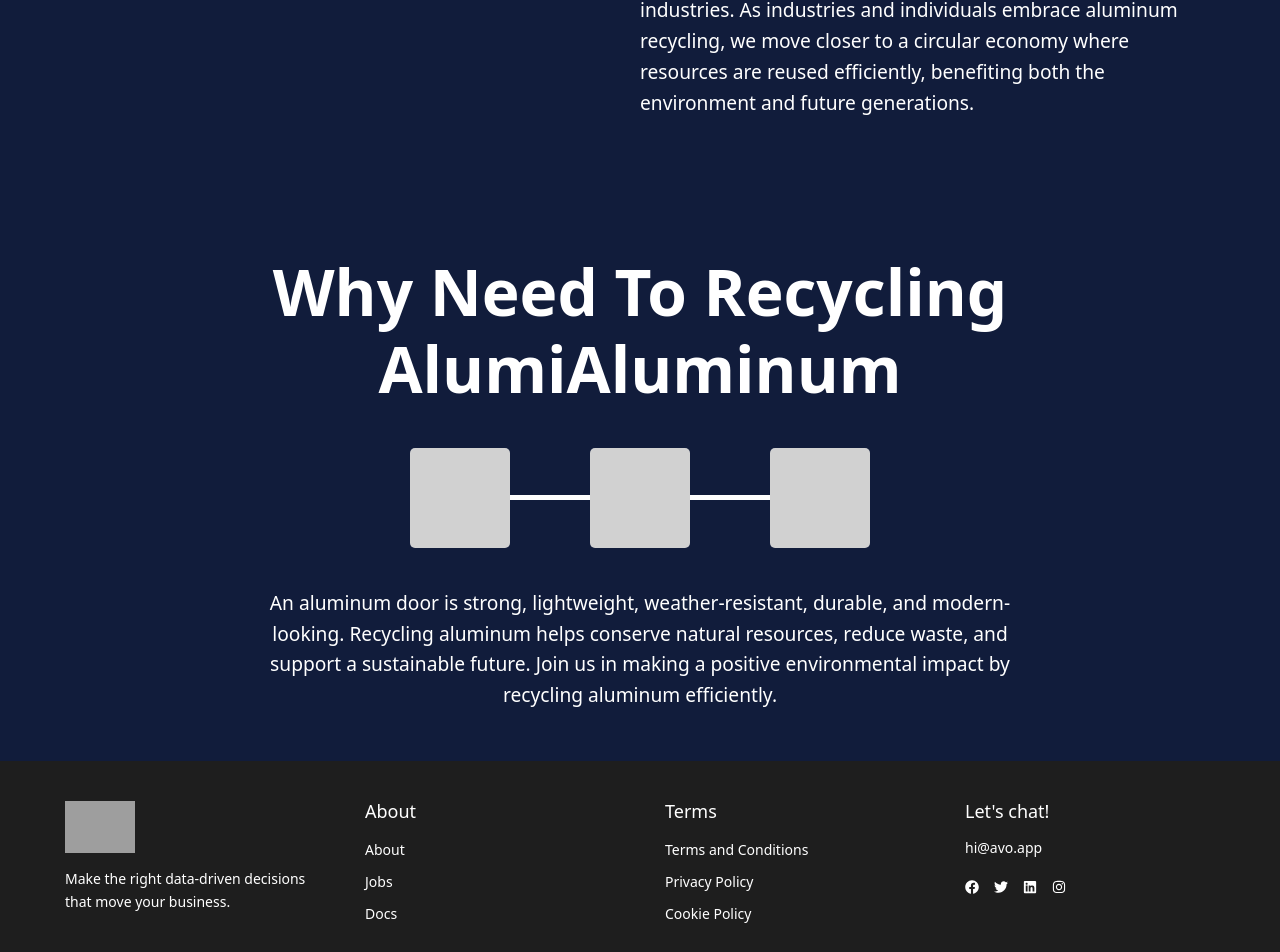
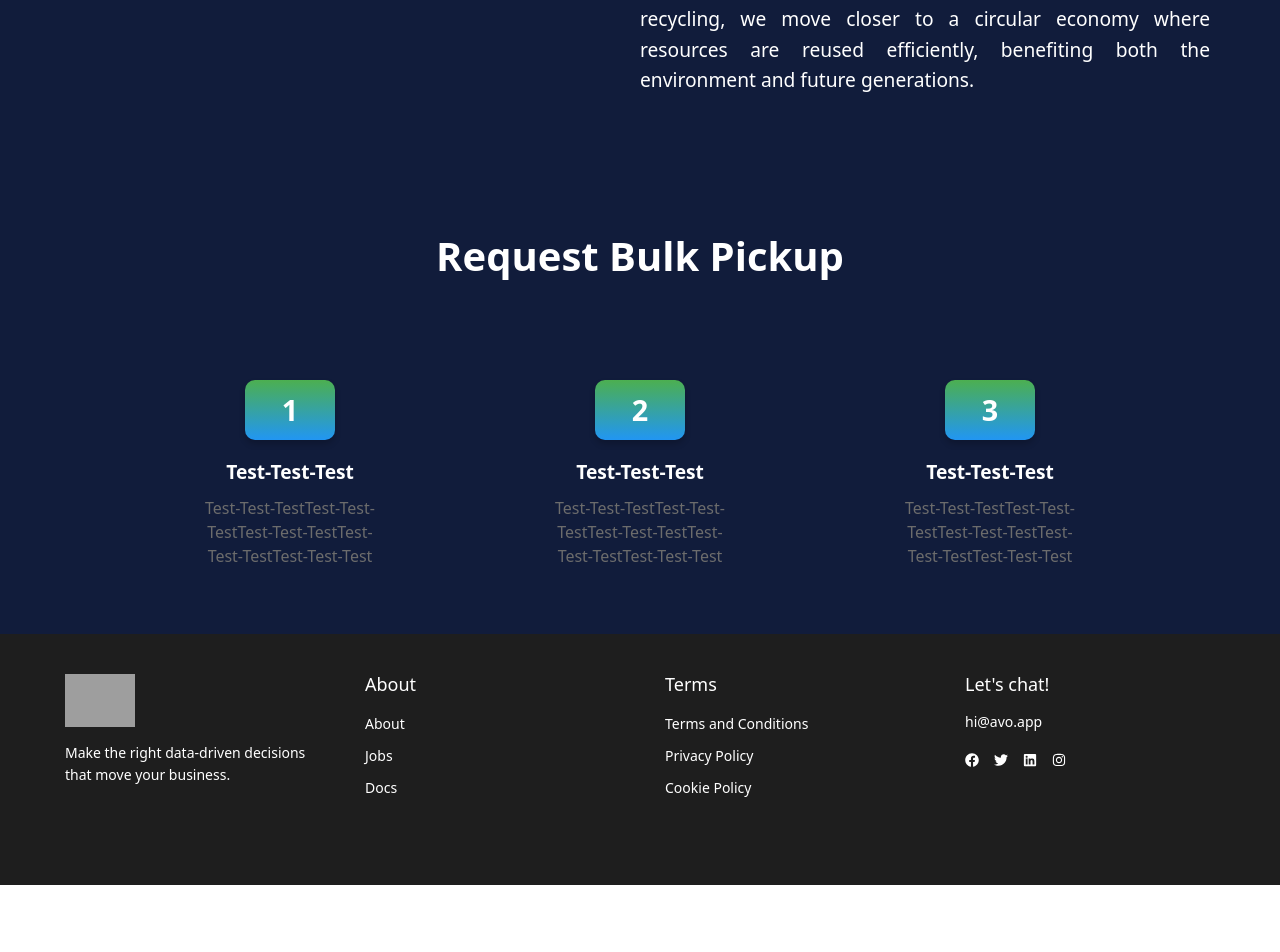
Before and after one commit to Avish-Madushanka/N-Aluminium, a React (Vite) app: page /AboutUs in a window 1280 px wide. Shown: the part 1104-2056 px from the top of the page. After the commit the page ends 1989 px from the top, so only its background shows below. Built offline with nearby package versions, Linux system fonts and the light colour scheme; grey boxes are pictures that could not be loaded.

Commit message:
update About us des 2

```diff
--- a/src/Components/AboutUs/AboutUSDes.css
+++ b/src/Components/AboutUs/AboutUSDes.css
@@ -35,6 +35,7 @@
 .ABdescription {
   font-size: 1.2rem;
   line-height: 1.6;
+  text-align: justify;
 }
 
 
--- a/src/Components/AboutUs/AboutUSDes2.css
+++ b/src/Components/AboutUs/AboutUSDes2.css
@@ -1,55 +1,69 @@
-.recycling-container {
+.bulk-container {
     text-align: center;
-    background-color: #111c3b; /* Dark blue background */
-    color: white;
     padding: 50px;
+    background-color: #111c3b;
   }
 
-  .title {
+  .bulk-title {
     font-size: 2.5rem;
     font-weight: bold;
+    color: #ffffff;
+    margin-bottom: 100px;
   }
 
-  .highlight {
-    color: white;
-  }
-
-  .process-container {
+  .steps-container {
     display: flex;
     justify-content: center;
     align-items: center;
-    margin: 40px 0;
+    position: relative;
   }
 
-  .process-box {
-    width: 100px;
-    height: 100px;
-    background-color: #d1d1d1; /* Light gray */
-    border-radius: 5px;
+  .step {
+    display: flex;
+    flex-direction: column;
+    align-items: center;
+    position: relative;
+    width: 350px;
+    text-align: center;
   }
 
-  .process-line {
-    width: 80px;
-    height: 5px;
-    background-color: white;
+  .step-icon {
+    width: 90px;
+    height: 60px;
+    background: linear-gradient(to bottom, #4CAF50, #2196F3); /* Green to Blue Gradient */
+    color: white;
+    font-size: 1.8rem;
+    font-weight: bold;
+    display: flex;
+    justify-content: center;
+    align-items: center;
+    border-radius: 10px;
+    box-shadow: 0 4px 6px rgba(0, 0, 0, 0.2);
   }
 
-  .description {
+  .step-title {
     font-size: 1.2rem;
-    max-width: 800px;
-    margin: 0 auto;
-    line-height: 1.6;
+    font-weight: bold;
+    color: #ffffff;
+    margin-top: 20px;
   }
 
-  /* Responsive Design */
+  .step-description {
+    font-size: 1rem;
+    color: #6c6c6c;
+    max-width: 200px;
+    margin-top: 5px;
+  }
+
   @media (max-width: 768px) {
-    .process-container {
+    .steps-container {
       flex-direction: column;
-      gap: 20px;
     }
 
-    .process-line {
-      width: 5px;
-      height: 40px;
+    .step-line {
+      width: 4px;
+      height: 50px;
+      left: 50%;
+      top: 60px;
     }
   }
--- a/src/Components/AboutUs/AboutUSDes2.jsx
+++ b/src/Components/AboutUs/AboutUSDes2.jsx
@@ -2,25 +2,39 @@ import React from "react";
 import "./AboutUSDes2.css";
 
 const AboutUSDes2 = () => {
-  return (
-    <div className="recycling-container">
-      <h2 className="title">Why Need To Recycling <span className="highlight">AlumiAluminum</span></h2>
+    const steps = [
+        {
+          number: "1",
+          title: "Test-Test-Test",
+          description: "Test-Test-TestTest-Test-TestTest-Test-TestTest-Test-TestTest-Test-Test",
+        },
+        {
+          number: "2",
+          title: "Test-Test-Test",
+          description: "Test-Test-TestTest-Test-TestTest-Test-TestTest-Test-TestTest-Test-Test",
+        },
+        {
+          number: "3",
+          title: "Test-Test-Test",
+          description: "Test-Test-TestTest-Test-TestTest-Test-TestTest-Test-TestTest-Test-Test",
+        },
+      ];
 
-      <div className="process-container">
-        <div className="process-box"></div>
-        <div className="process-line"></div>
-        <div className="process-box"></div>
-        <div className="process-line"></div>
-        <div className="process-box"></div>
-      </div>
+      return (
+        <div className="bulk-container">
+          <h2 className="bulk-title">Request Bulk Pickup</h2>
 
-      <p className="description">
-        An aluminum door is strong, lightweight, weather-resistant, durable, and modern-looking.
-        Recycling aluminum helps conserve natural resources, reduce waste, and support a sustainable future.
-        Join us in making a positive environmental impact by recycling aluminum efficiently.
-      </p>
-    </div>
-  );
-};
+          <div className="steps-container">
+            {steps.map((step, index) => (
+              <div key={index} className="step">
+                <div className="step-icon">{step.number}</div>
+                <h3 className="step-title">{step.title}</h3>
+                <p className="step-description">{step.description}</p>
+              </div>
+            ))}
+          </div>
+        </div>
+      );
+    };
 
 export default AboutUSDes2;
```
